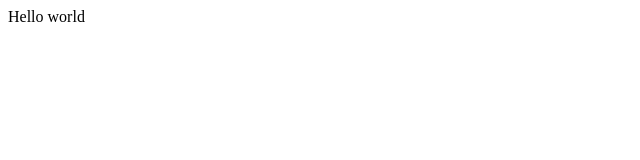
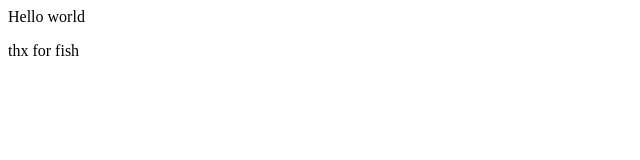
Before and after one commit to Akots2008/Test, a plain HTML site: page index.html in a window 1280 px wide. Shown: the full height of the page, 0-640 px from the left. Drawn offline with Linux system fonts and the light colour scheme.

Commit message:
Update index.html
добавил строку кода

```diff
--- a/index.html
+++ b/index.html
@@ -1 +1,2 @@
 <p>Hello world</p>
+<p>thx for fish</p>
```
